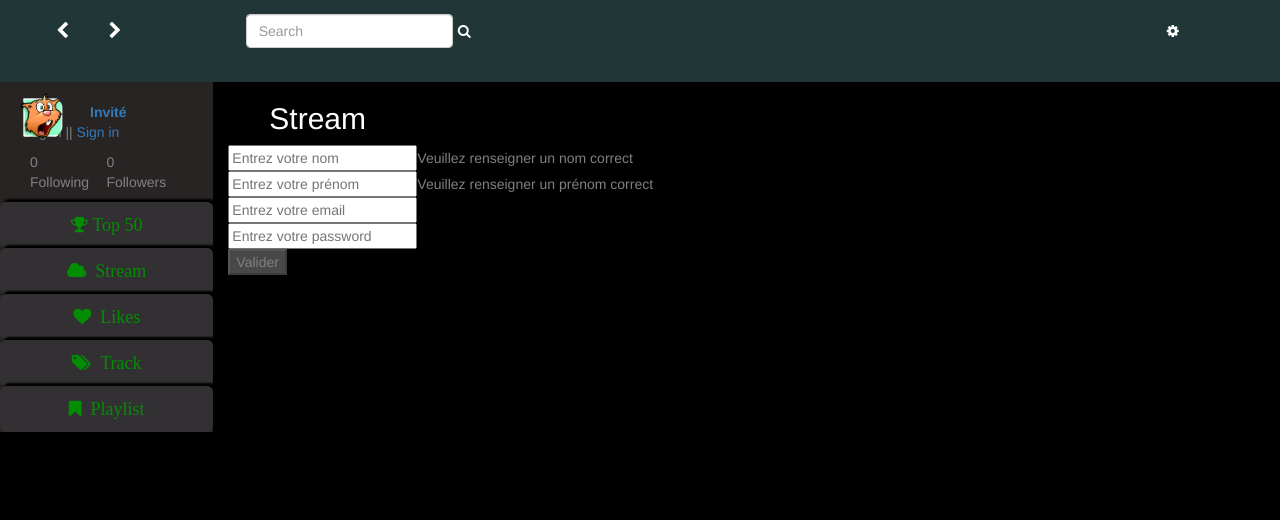
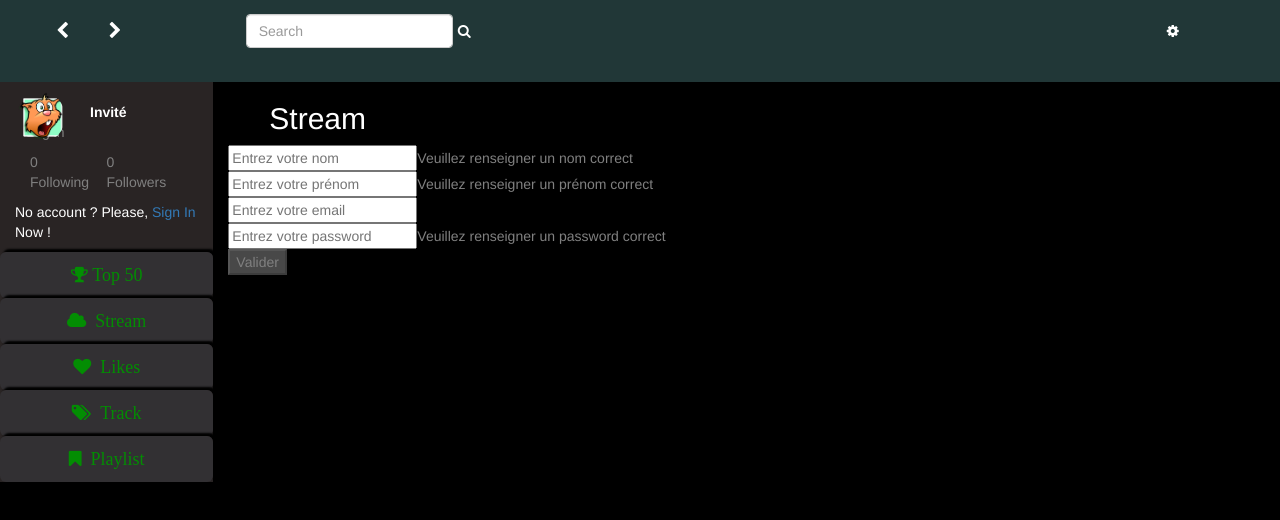
Before and after one commit to m2iTPDeezer/deezer, an Angular app: page /signin in a window 1280 px wide. Shown: the top 520 px of the page. Built offline with nearby package versions, Linux system fonts and the light colour scheme.

Commit message:
Sign In + modifs serveurs + modif sidebar

```diff
--- a/public/user.json
+++ b/public/user.json
@@ -1 +1 @@
-[{"id": "1" ,"email":"test@test.test","mdp":"test2"}]
+[{"nom":"Cort","prenom":"Sylv","mail":"sc@gmail.com","password":"123456","token":""}]
--- a/src/app/app.module.ts
+++ b/src/app/app.module.ts
@@ -1,5 +1,6 @@
 import { BrowserModule } from '@angular/platform-browser';
 import { NgModule } from '@angular/core';
+import { HttpClientModule } from '@angular/common/http';
 
 import { AppRoutingModule } from './app-routing.module';
 import { AppComponent } from './app.component';
@@ -50,6 +51,7 @@ const myRoute : Routes = [
     AppRoutingModule,
     FormsModule,
     ReactiveFormsModule,
+    HttpClientModule,
     RouterModule.forRoot(myRoute)
   ],
   providers: [DataService,
--- a/src/app/sidebar/sidebar.component.css
+++ b/src/app/sidebar/sidebar.component.css
@@ -25,7 +25,7 @@
 .log{
     color:grey;
     margin-top: 40px;
-    margin-left: -175px;
+    margin-left: -172px;
 
 }
 
@@ -55,3 +55,11 @@
 
 
 }
+
+.signInText{
+    justify-content: center
+}
+
+.signIn{
+    color: white
+}
--- a/src/app/sidebar/sidebar.component.html
+++ b/src/app/sidebar/sidebar.component.html
@@ -5,11 +5,11 @@
         <!-- Logo de base, on devra récupérer celui de l'utilisateur après log in -->
         <img src="assets/avatar1.png" class="logo">
         <!-- Nom de l'utilisateur ( Invité si pas de Login) + Fonction Log In / Log out-->
-        <p class="user"> <strong> <a href="signin"> Invité </a></strong></p>
+        <p class="user"> <strong>  Invité </strong></p>
     </div>
 
     <div class="row">
-        <p class="log"> <a>Log in </a > || <a href="signin">Sign in</a></p>
+        <p class="log"> <a>Log in </a ></p>
     </div>
 </div>
 
@@ -24,13 +24,20 @@
             <p class="nbFollowers" style="color: grey"> 0 <span style="color: grey">Followers</span></p>
         </div>
     </div>
+    <!-- <p class="signInText">No account ? Please, <a href="signin">Sign In </a>Now !</p> -->
+</div>
+
+<div class="row signIn">
+    <div class="col-12">
+    <p class="signInText">No account ? Please, <a routerLink="signin">Sign In </a>Now !</p>
+    </div>
 </div>
 
 
 
     <div class="row it">
         <div class="col-12 menu">
-            <a href="" class="btn btn-secondary btn-lg btn-block item"> <i class="fa fa-trophy"
+            <a routeurLink="stream" class="btn btn-secondary btn-lg btn-block item"> <i class="fa fa-trophy"
                     aria-hidden="true">&nbsp;Top
                     50</i> </a>
         </div>
--- a/src/app/signin/signin.component.html
+++ b/src/app/signin/signin.component.html
@@ -1,23 +1,19 @@
 <form [formGroup] = 'formSignin' (ngSubmit)="validerSignin()" class="formulaireSignin">
     <div>
-        <input type="text" formControlName = 'nom' placeholder="Entrez votre nom" [(ngModel)]="nom" >
-        <!-- [{ngModel}]="nom" -->
+        <input type="text" formControlName = 'nom' placeholder="Entrez votre nom"  >
         <span *ngIf = "formSignin.controls.nom.invalid">Veuillez renseigner un nom correct</span>
     </div>
     <div>
         <input type="text" formControlName = 'prenom' placeholder="Entrez votre prénom" >
-        <!-- [{ngModel}]="prenom" -->
         <span *ngIf = "formSignin.controls.prenom.invalid">Veuillez renseigner un prénom correct</span>
     </div>
     <div>
         <input type="text" formControlName = 'mail' placeholder="Entrez votre email" >
-        <!-- [{ngModel}]="mail" -->
         <span *ngIf = "formSignin.controls.mail.invalid">Veuillez renseigner un mail correct</span>
     </div>
     <div>
-        <input type="text" formControlName = 'password' placeholder="Entrez votre password" >
+        <input type="password" formControlName = 'password' placeholder="Entrez votre password" >
         <span *ngIf = "formSignin.controls.password.invalid">Veuillez renseigner un password correct</span>
-        <!-- [{ngModel}]="password" -->
     </div>
     <button type="submit" [disabled]="!formSignin.valid">Valider</button>
 </form>
--- a/src/app/signin/signin.component.ts
+++ b/src/app/signin/signin.component.ts
@@ -1,5 +1,6 @@
 import { Component, OnInit } from '@angular/core';
 import { FormBuilder, FormGroup, Validators } from '@angular/forms'
+import { ApiService } from '../api.service';
 
 @Component({
   selector: 'app-signin',
@@ -8,27 +9,30 @@ import { FormBuilder, FormGroup, Validators } from '@angular/forms'
 })
 export class SigninComponent implements OnInit {
 
-  nom
-  prenom
-  mail
-  password
-
   formSignin: FormGroup = this.fb.group({
     nom: ['', [Validators.required, Validators.pattern("^[a-zA-Z]+$")]],
     prenom: ['', [Validators.required, Validators.pattern("^[a-zA-Z]+$")]],
-    mail: ['', ] ,//[Validators.required, Validators.pattern("^([\w-\.]+)@((?:[\w]+\.)+)([a-zA-Z]{2,4})")]]
-    password : ['', ]
+    mail: ['', ] ,//[Validators.required, Validators.pattern("/^(?=.*\d)(?=.*[a-z])(?=.*[A-Z])[0-9a-zA-Z]{8,}$/")]]
+    password : ['', [Validators.required, Validators.pattern("^[a-zA-Z]+$")] ]
 
   })
-  // private api:ApiService
-  constructor(private fb: FormBuilder) { }
+
+  constructor(private fb: FormBuilder ,private api:ApiService) { }
 
   ngOnInit() {
-
+    console.log("coucou")
   }
 
   validerSignin = () =>{
-
+    console.log(this.formSignin.value.nom)
+    this.api.apiPost('signin', {nom: this.formSignin.value.nom, prenom : this.formSignin.value.prenom, email: this.formSignin.value.mail, password: this.formSignin.value.password}).subscribe((res:any)=> {
+      if(res.allowd) {
+        console.log("Utilisateur ajouté!")
+      }
+      else {
+        console.log('ERREUR');
+      }
+    })
 
   }
 
```
Also changed, not shown: server.js (+43 -19 lines).
